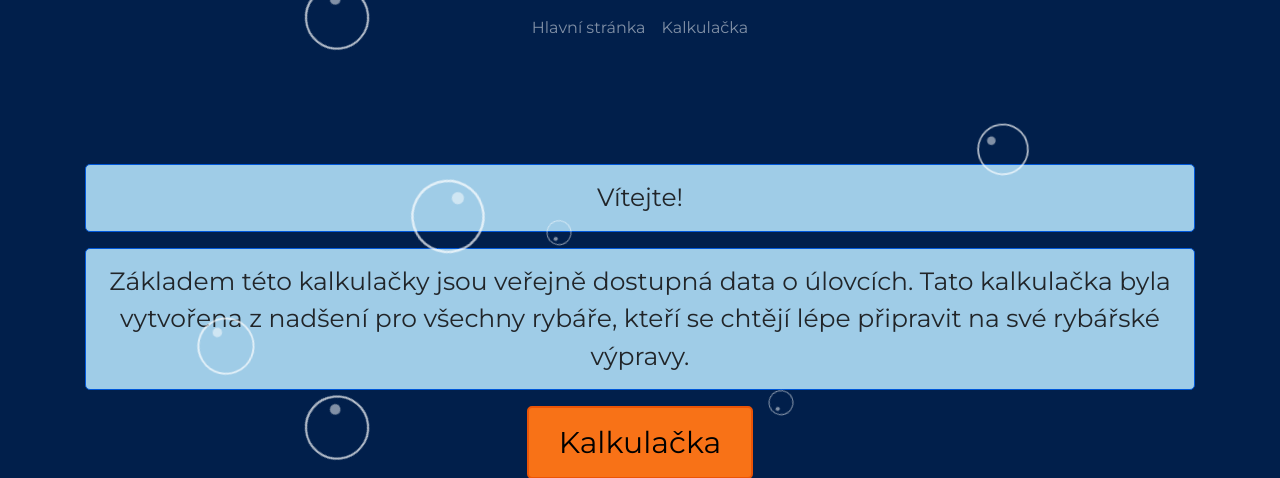
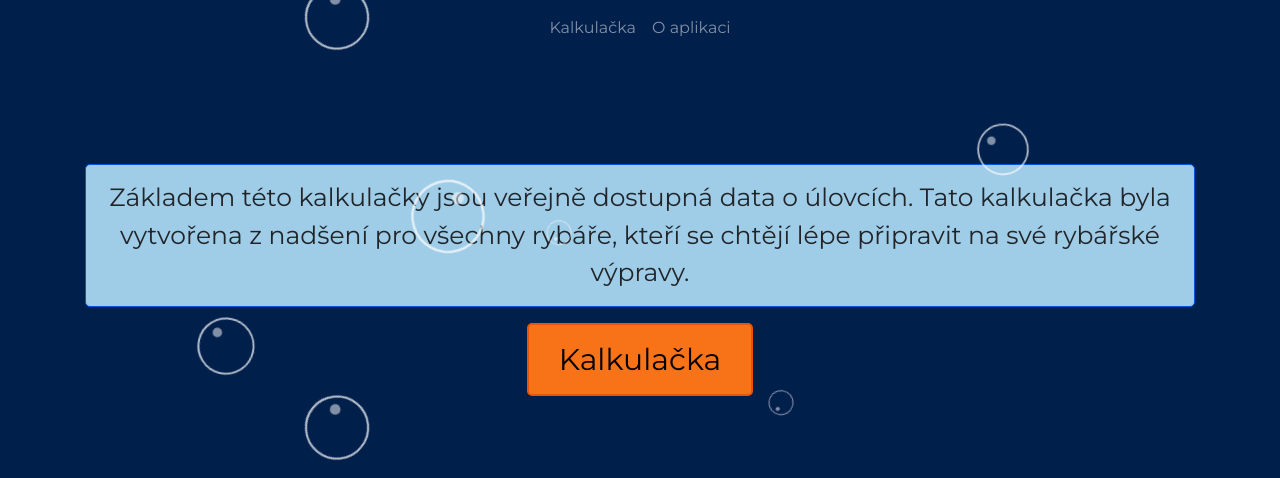
Before and after one commit to ultraKevyk/f_c, a Flask app: template website/templates/home.html in a window 1280 px wide. Shown: the top 478 px of the page. Run offline with Flask 3, Linux system fonts and the light colour scheme; the template is opened without the code that fills it, so the values that code supplies are empty; parts of the project's set-up code (start-up, migrations or seed data) failed here and were passed over; some libraries are stand-ins or nearby versions.

Commit message:
web structure remade

```diff
--- a/website/templates/base.html
+++ b/website/templates/base.html
@@ -193,8 +193,8 @@
       </button>
       <div class="collapse navbar-collapse" id="navbar">
           <div class="navbar-nav mx-auto">
-              <a class="nav-item nav-link" id="home" href="/">Hlavní stránka</a>
-              <a class="nav-item nav-link" id="calc" href="/calc">Kalkulačka</a>
+              <a class="nav-item nav-link" id="calc" href="/">Kalkulačka</a>
+              <a class="nav-item nav-link" id="about" href="/home">O aplikaci</a>
           </div>
       </div>
     </nav>
--- a/website/templates/home.html
+++ b/website/templates/home.html
@@ -1,12 +1,10 @@
 {% extends "base.html" %}
 
-{% block title %}Home{% endblock %}
+{% block title %}About{% endblock %}
 
 {% block content %}
 <h1></h1>
-<p class="my-box">
-        Vítejte!
-</p>
+
 <p class="my-box">
         Základem této kalkulačky jsou veřejně dostupná data o úlovcích.
         Tato kalkulačka byla vytvořena z nadšení pro všechny rybáře,
@@ -14,5 +12,5 @@
 </p>
 <h1></h1>
 <h1></h1>
-<button type="submit" class="btn btn-success" onclick="window.location.href='/calc'">Kalkulačka</button>
+<button type="submit" class="btn btn-success" onclick="window.location.href='/'">Kalkulačka</button>
 {% endblock %}
--- a/website/templates/output.html
+++ b/website/templates/output.html
@@ -24,7 +24,7 @@
     <p class="red-box">To je {{ o_ratio }} než průměrná výtěžnost ryby, která je: {{ avrg_r }} ryb / ha / rok</p>
     {% endif %}
 
-<button type="submit" class="btn btn-success" onclick="window.location.href='/calc'">Nové zadání</button>
+<button type="submit" class="btn btn-success" onclick="window.location.href='/'">Nové zadání</button>
 </body>
 
 
```
Also changed, not shown: website/views.py (+4 -4 lines).
